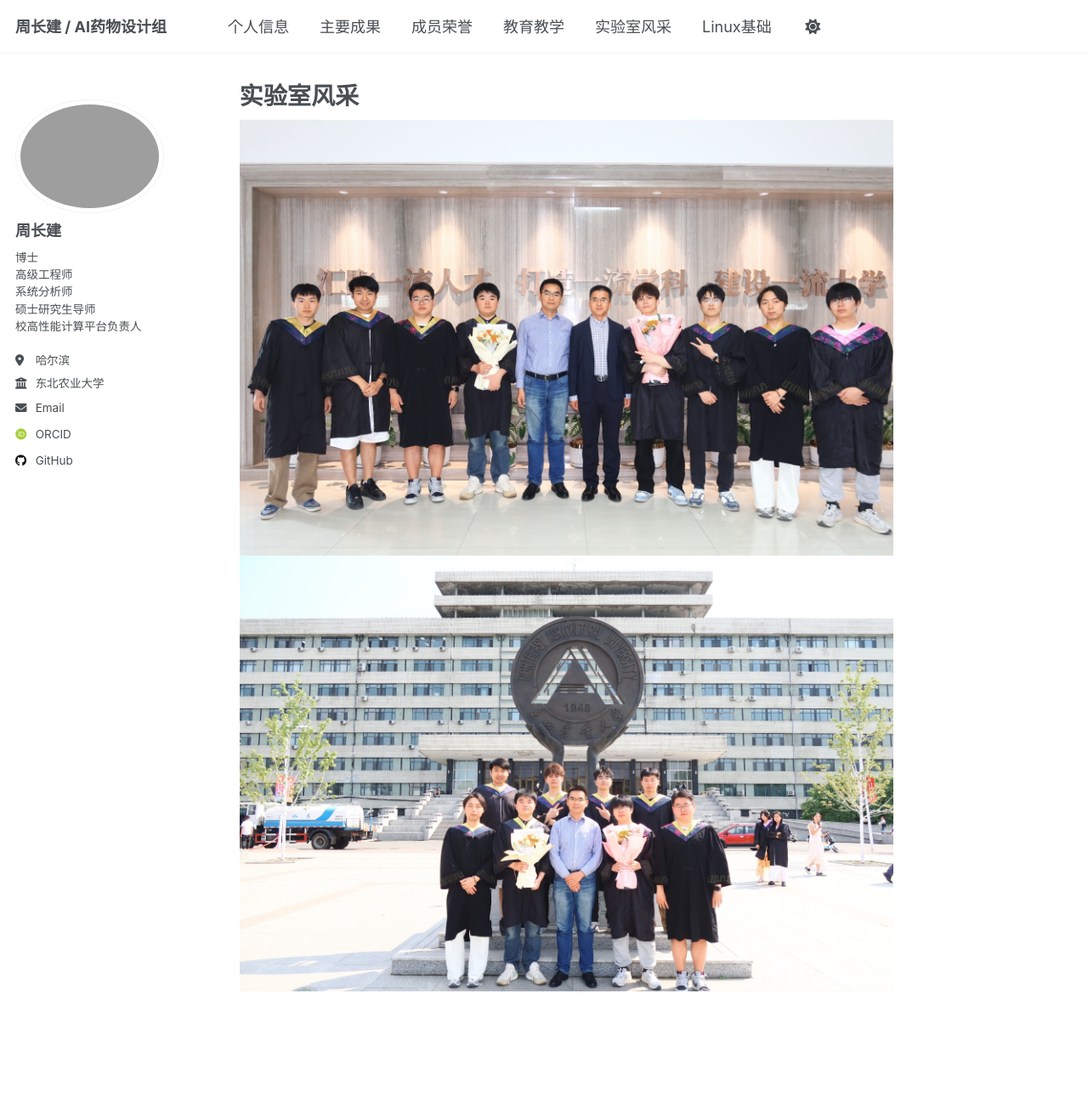
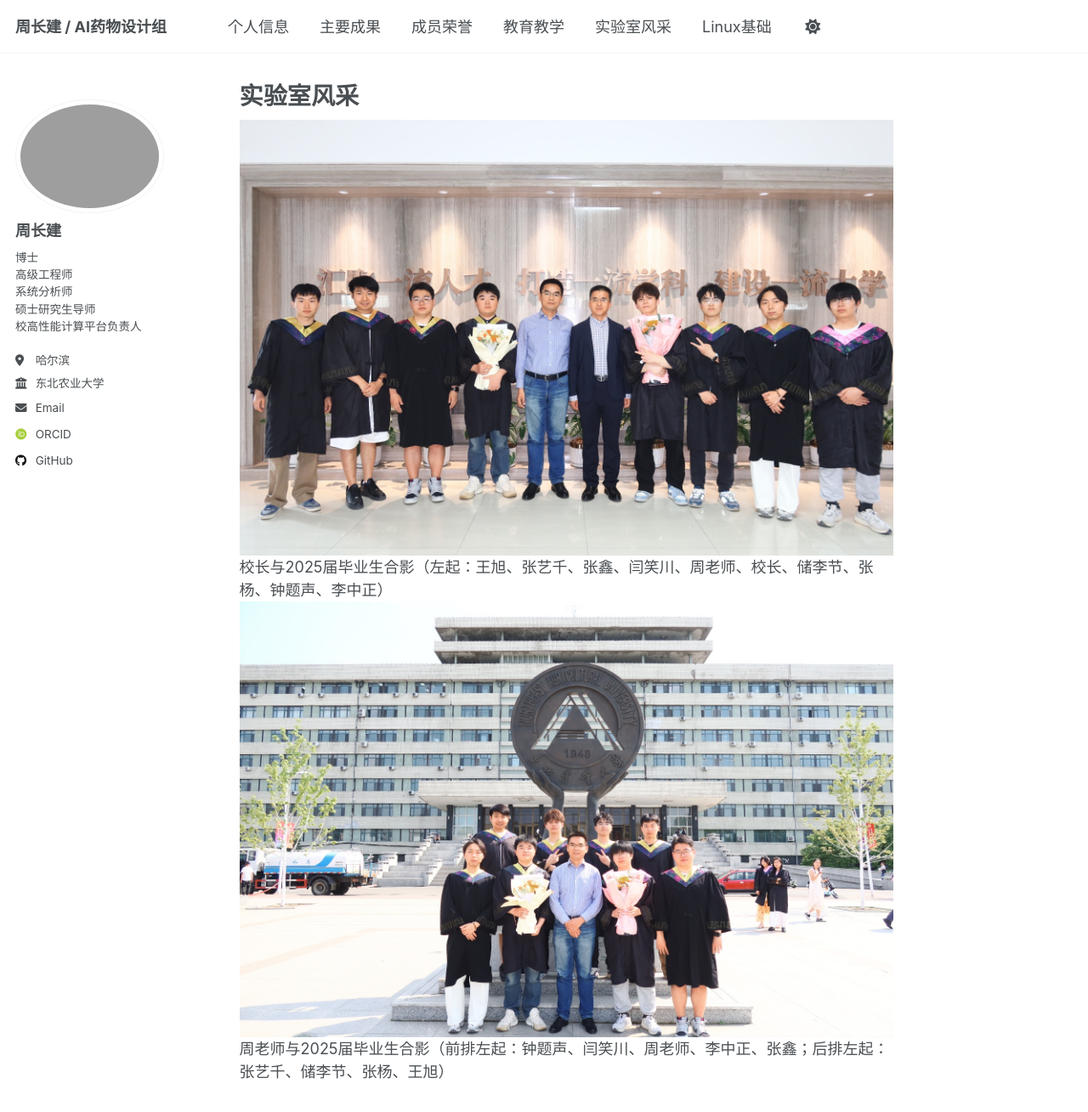
Before and after one commit to HPC-NEAU/zhoucj, a Jekyll site: the page built from _pages/markdown.md, in a window 1280 px wide and 1400 px high. Shown: the top 1309 px of the window at 85% size. Built offline with Jekyll 4.4.1, drawn with Linux system fonts in a browser that asks for light colours; some web fonts are replaced.

Commit message:
Update markdown.md

```diff
--- a/_pages/markdown.md
+++ b/_pages/markdown.md
@@ -7,4 +7,8 @@ redirect_from:
   - /markdown.html
 ---
 ![校长与实验室毕业生合影](https://hpc-neau.github.io/zhoucj/images/IMG_5637.JPG)
+<br>
+校长与2025届毕业生合影（左起：王旭、张艺千、张鑫、闫笑川、周老师、校长、储李节、张杨、钟题声、李中正）
+<br>
 ![校长与实验室毕业生合影](https://hpc-neau.github.io/zhoucj/images/IMG_5645.JPG)
+周老师与2025届毕业生合影（前排左起：钟题声、闫笑川、周老师、李中正、张鑫；后排左起：张艺千、储李节、张杨、王旭）
```
